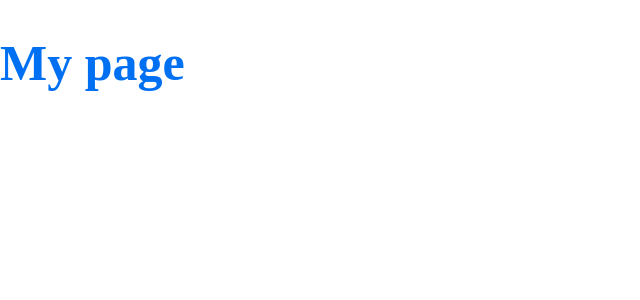
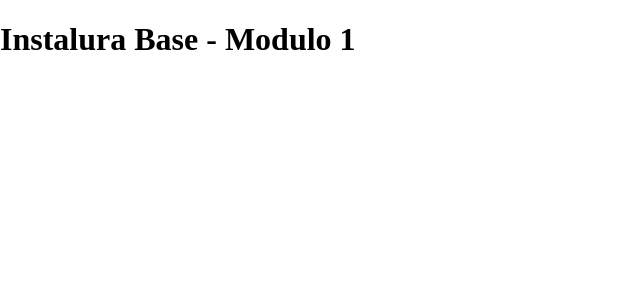
Before and after one commit to bebusse/instalura-base, a Next.js app: page / in a window 1280 px wide. Shown: the top 300 px of the page, without its empty margins (0-640 px from the left). Built offline with nearby package versions, Linux system fonts and the light colour scheme.

Commit message:
commit final aula 1

```diff
--- a/pages/index.js
+++ b/pages/index.js
@@ -1,10 +1,11 @@
 import styled from 'styled-components'
 
-const Title = styled.h1`
-  font-size: 50px;
-  color: ${({ theme }) => theme.colors.primary};
-`
+function Title(props)
+{
+  return <h1>{props.children}</h1>;
+}
 
-export default function Home() {
-  return <Title>My page</Title>
+export default function Home()
+{
+  return <Title>Instalura Base - Modulo 1</Title>
 }
```
